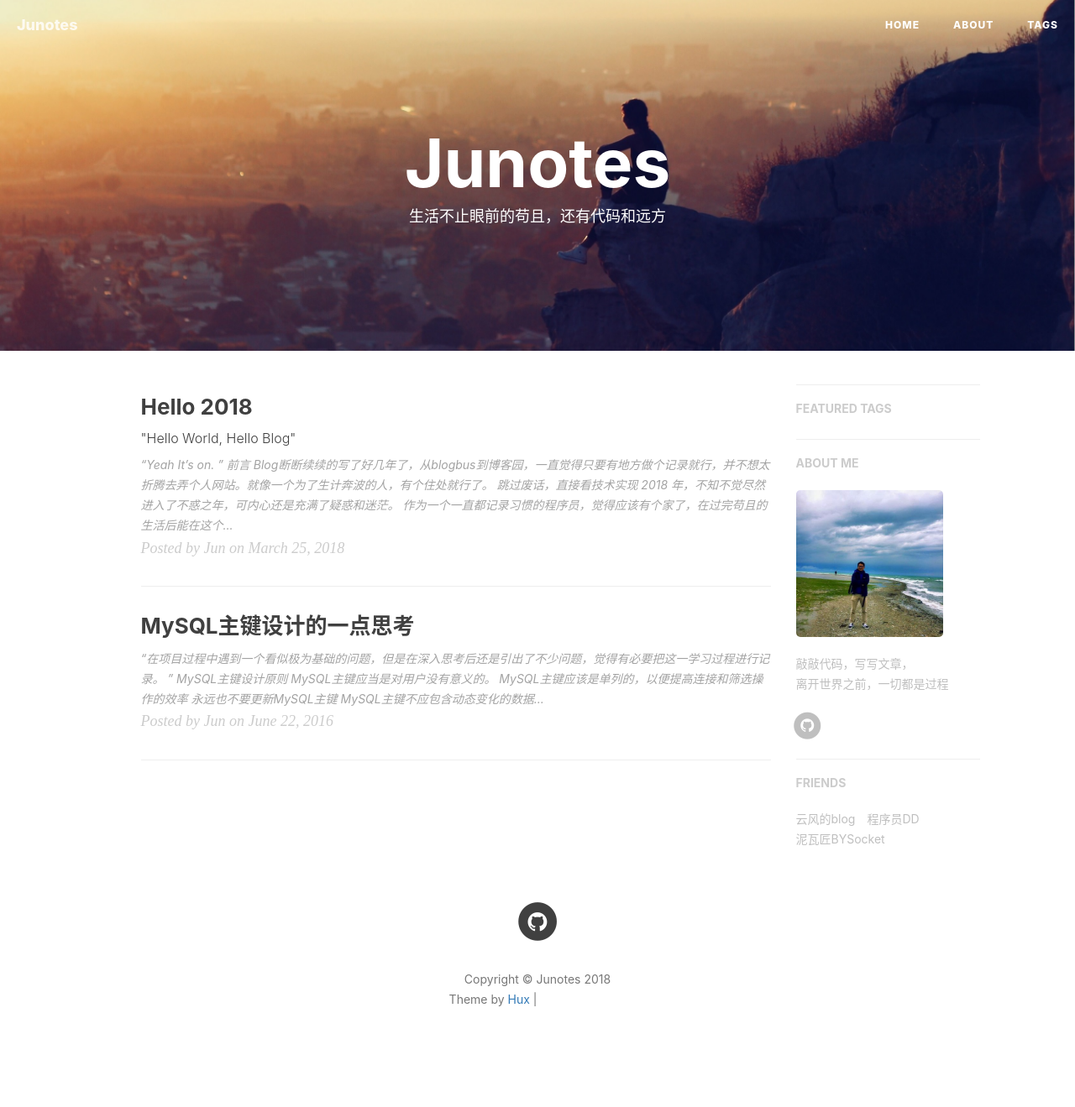
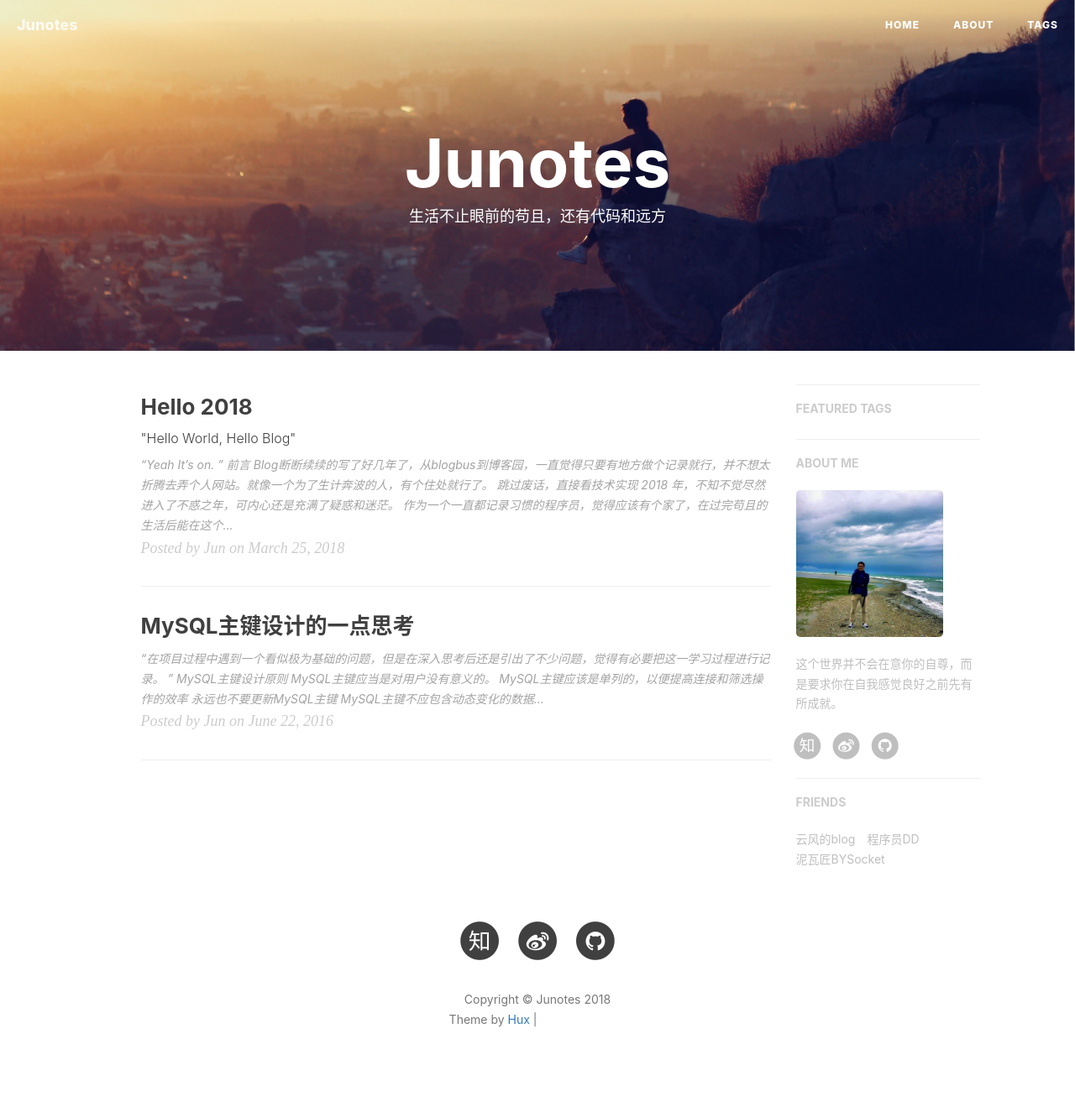
Before and after one commit to xiekeli/xiekeli.github.io, a Jekyll site: the page built from index.html, in a window 1280 px wide. Shown: the whole page at 84% size. Built offline with Jekyll 4.4.1, drawn with Linux system fonts in a browser that asks for light colours; nearby versions of some CDN libraries; the list of posts is cut into pages by our own code; comment, search, counter and statistics services are not loaded; before the commit the page ends 1295 px from its top, so only the background shows below that; grey boxes are pictures that could not be loaded.

Commit message:
配置调整

```diff
--- a/_config.yml
+++ b/_config.yml
@@ -12,8 +12,8 @@ baseurl: ""                             # for example, '/blog' if your blog host
 
 # SNS settings
 RSS: false
-#weibo_username:     huxpro
-#zhihu_username:     huxpro
+weibo_username:     xiekeli
+zhihu_username:     xiekeli
 github_username:    xiekeli
 #twitter_username:   huxpro
 #facebook_username:  huxpro
@@ -67,7 +67,7 @@ ga_domain: xiekeli.github.io
 
 # Sidebar settings
 sidebar: true                           # whether or not using Sidebar.
-sidebar-about-description: "敲敲代码，写写文章，<br>离开世界之前，一切都是过程"
+sidebar-about-description: "这个世界并不会在意你的自尊，而是要求你在自我感觉良好之前先有所成就。"
 sidebar-avatar: /img/avatar-jun.jpg      # use absolute URL, seeing it's used in both `/` and `/about/`
 
 
```
